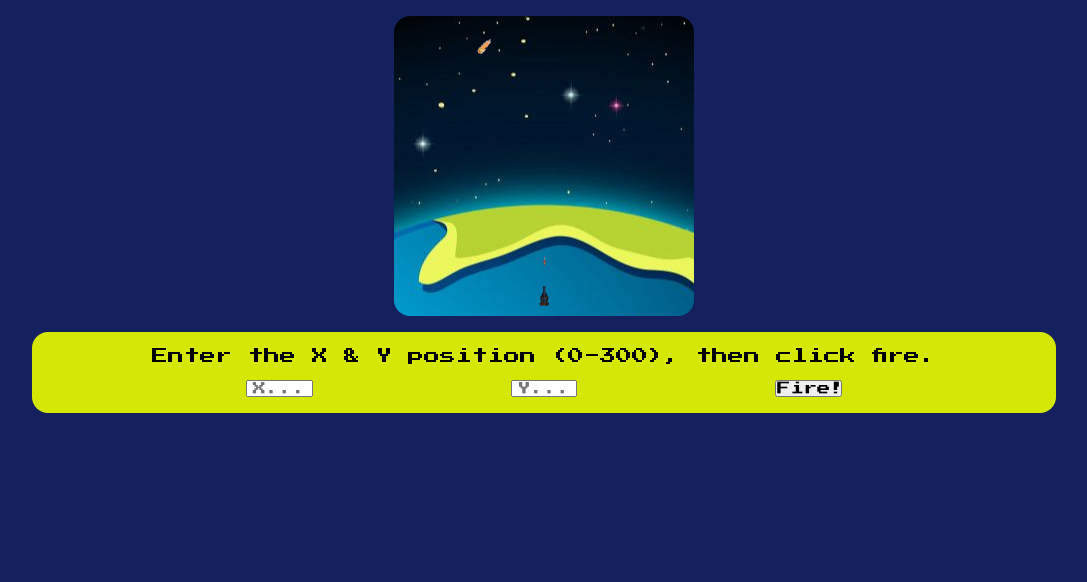
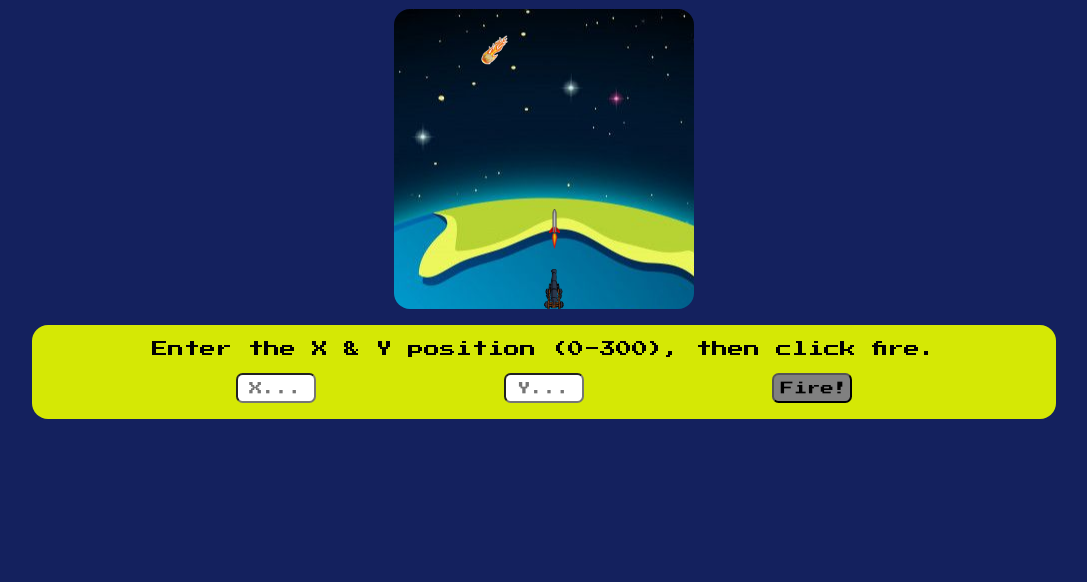
Before and after one commit to halatinn97/earthInvasion, a plain HTML site: page index.html in a window 1280 px wide. Shown: the part 218-800 px from the top of the page, without its empty margins (96-1183 px from the left). Drawn offline with Linux system fonts and the light colour scheme.

Commit message:
Final change

```diff
--- a/css/style.css
+++ b/css/style.css
@@ -30,6 +30,8 @@
 h1 {
     margin-bottom: 1em;
     color: #d5e805;
+    text-shadow: 10px 15px 10px rgba(3, 3, 2, 0.77);
+
 }
 
 #fields {
@@ -40,7 +42,19 @@ h1 {
 
 input,
 button {
-    width: 5em;
+    width: 6em;
+    padding: 0.5em;
+    cursor: pointer;
+    border-radius: 0.5em;
+}
+
+button {
+    background-color: gray;
+}
+
+button:hover {
+    background-color: chartreuse;
+    cursor: pointer;
 }
 
 #stage {
@@ -61,10 +75,10 @@ button {
 }
 
 #cannon {
-    width: 20px;
-    height: 20px;
+    width: 40px;
+    height: 40px;
     position: absolute;
-    top: 270px;
+    top: 260px;
     left: 140px;
     background-image: url(../images/cannon.png);
     background-position: center;
@@ -74,8 +88,8 @@ button {
 
 
 #commet {
-    width: 20px;
-    height: 20px;
+    width: 40px;
+    height: 40px;
     position: absolute;
     top: 20px;
     left: 80px;
@@ -86,11 +100,11 @@ button {
 }
 
 #missile {
-    width: 10px;
-    height: 10px;
+    width: 40px;
+    height: 40px;
     position: absolute;
-    top: 240px;
-    left: 145px;
+    top: 200px;
+    left: 140px;
     background-image: url(../images/missile.png);
     background-position: center;
     background-size: contain;
@@ -98,12 +112,12 @@ button {
 }
 
 #explosion {
-    width: 20px;
-    height: 20px;
+    width: 40px;
+    height: 40px;
     position: absolute;
     top: 0px;
     left: 0px;
-    background-image: url(../images/explosion.jpg);
+    background-image: url(../images/explosion.png);
     display: none;
     background-position: center;
     background-size: contain;
--- a/js/script.js
+++ b/js/script.js
@@ -138,7 +138,7 @@ function playGame() {
 //End of game output
 function endGame() {
     if (gameWon) {
-        output.innerHTML = "WIN! You saved the earth!" + "<br>" + "It only took you " + shotsFired + " shots.";
+        output.innerHTML = "WIN! You saved the earth!" + "<br>" + "It only took you " + shotsFired + " shot(s).";
     } else {
         output.innerHTML = "GAME OVER! The earth has been destroyed";
     }
```
Also changed, not shown: images/explosion.jpg (deleted), images/explosion.png (added).
